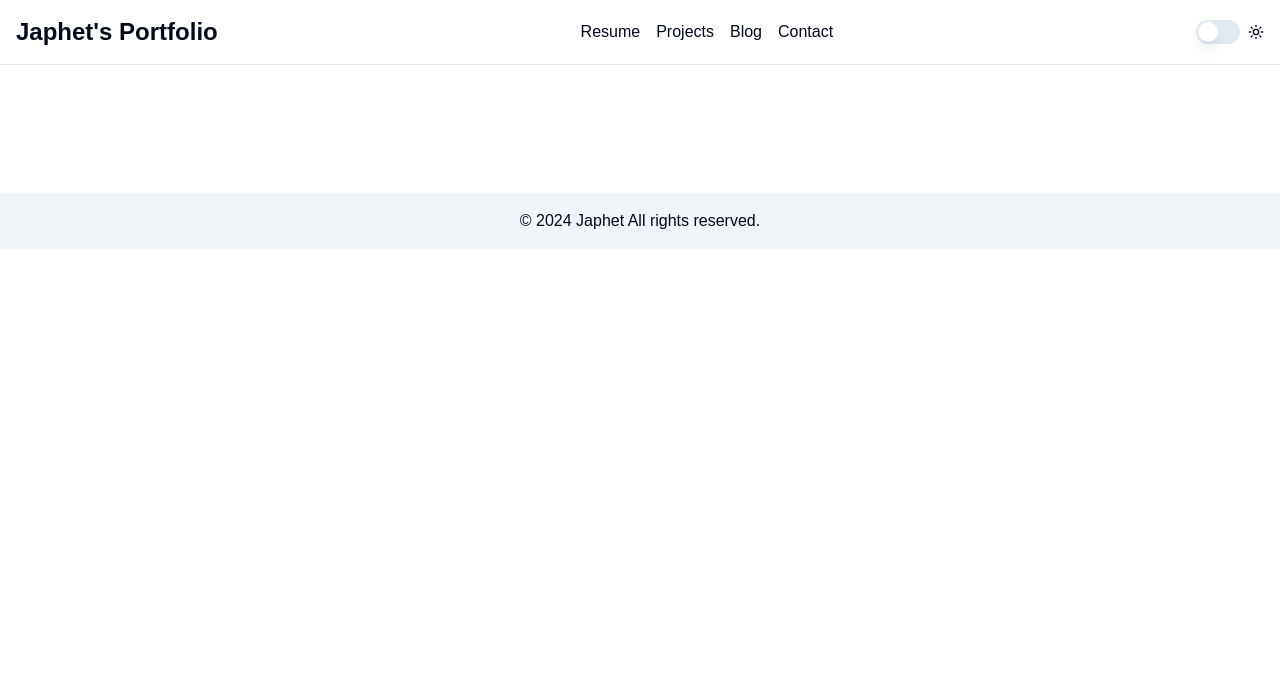
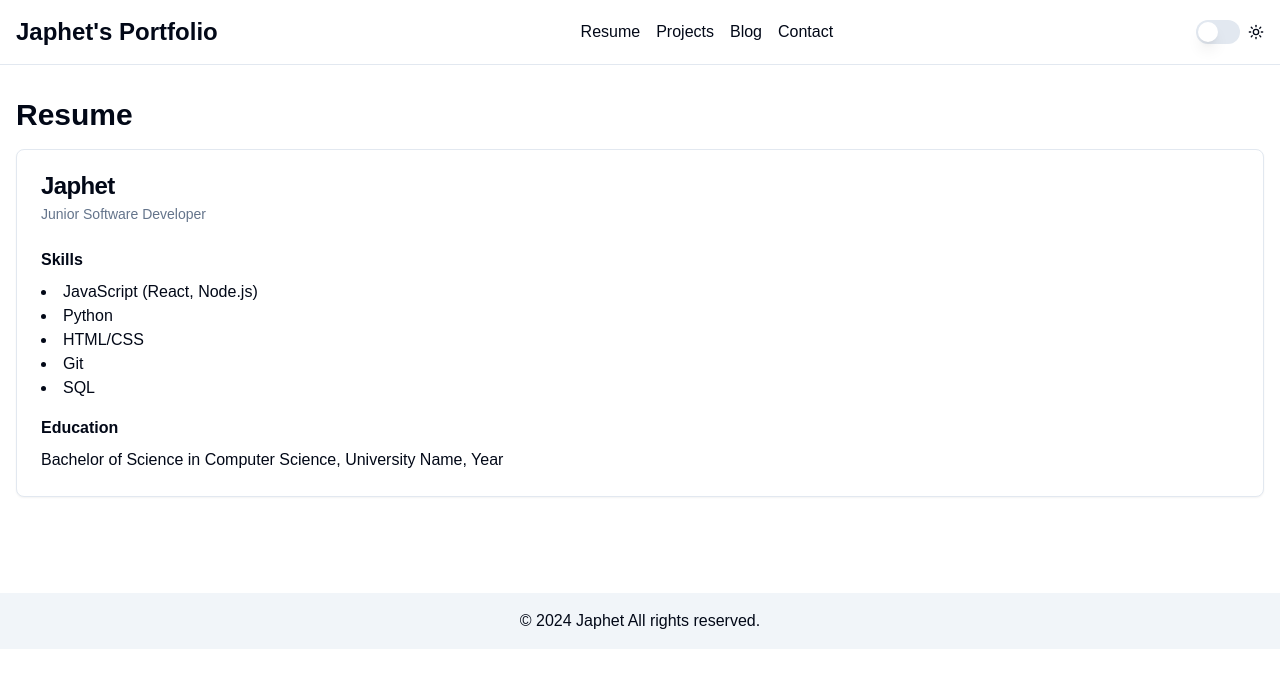
Before and after one commit to Japhet-github/developer-portfolio, a Next.js app: page / in a window 1280 px wide. Shown: the top 688 px of the page. Built offline with nearby package versions, Linux system fonts and the light colour scheme.

Commit message:
Refactor page component to add resume section with card components

```diff
--- a/src/app/page.tsx
+++ b/src/app/page.tsx
@@ -5,6 +5,7 @@ import { Moon, Sun, Menu } from 'lucide-react'
 import { Button } from "@/components/ui/button"
 import { Switch } from "@/components/ui/switch"
 import { Sheet, SheetContent, SheetTrigger } from "@/components/ui/sheet"
+import { Card, CardContent, CardDescription, CardHeader, CardTitle } from '@/components/ui/card'
 
 export default function Portfolio() {
 
@@ -108,6 +109,28 @@ export default function Portfolio() {
 
       {/* Main content */}
       <main className="container mx-auto px-4 py-8 space-y-16">
+        {/* Resume section */}
+        <section id="resume" className="scroll-mt-16">
+          <h2 className="text-3xl font-bold mb-4">Resume</h2>
+          <Card>
+            <CardHeader>
+              <CardTitle>Japhet</CardTitle>
+              <CardDescription>Junior Software Developer</CardDescription>
+            </CardHeader>
+            <CardContent>
+              <h3 className="font-semibold mb-2">Skills</h3>
+              <ul className="list-disc list-inside mb-4">
+                <li>JavaScript (React, Node.js)</li>
+                <li>Python</li>
+                <li>HTML/CSS</li>
+                <li>Git</li>
+                <li>SQL</li>
+              </ul>
+              <h3 className="font-semibold mb-2">Education</h3>
+              <p>Bachelor of Science in Computer Science, University Name, Year</p>
+            </CardContent>
+          </Card>
+        </section>
 
       </main>
 
```
